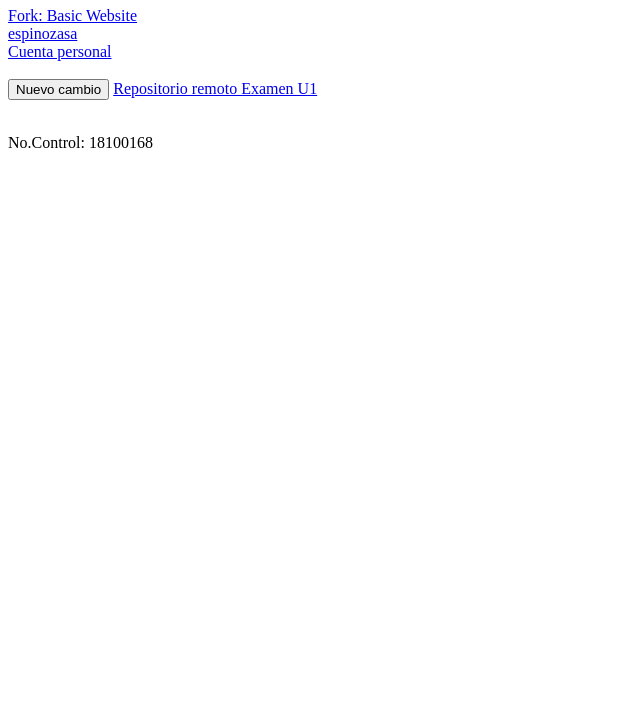
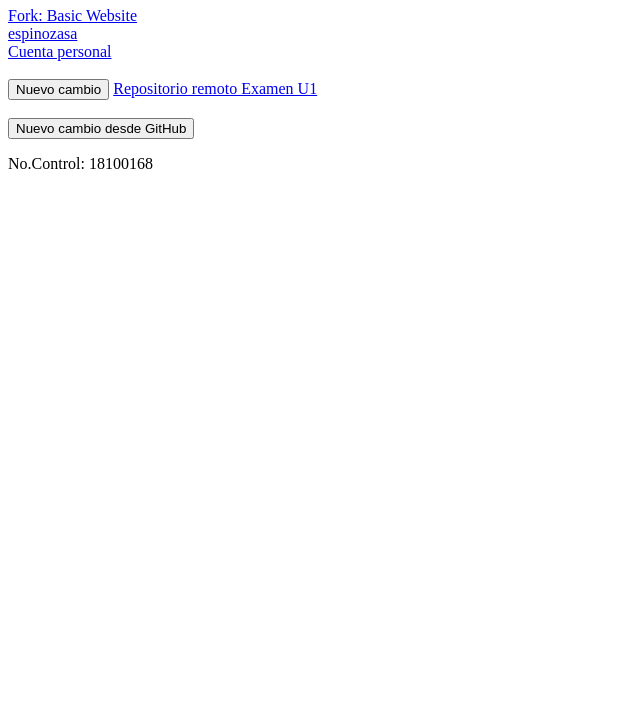
Before and after one commit to vale-vmes/Examen-U1, a plain HTML site: page index.html in a window 1280 px wide. Shown: the part 73-800 px from the top of the page, without its empty margins (0-640 px from the left). Drawn offline with Linux system fonts and the light colour scheme.

Commit message:
Commit desde editor de GitHub

```diff
--- a/index.html
+++ b/index.html
@@ -16,6 +16,8 @@
 
     <a href="https://github.com/vale-vmes/Examen-U1.git">Repositorio remoto Examen U1</a> <br><br>
 
+    <button> Nuevo cambio desde GitHub </button>
+
     <footer>
         <p>No.Control: 18100168</p>
       </footer>
```
